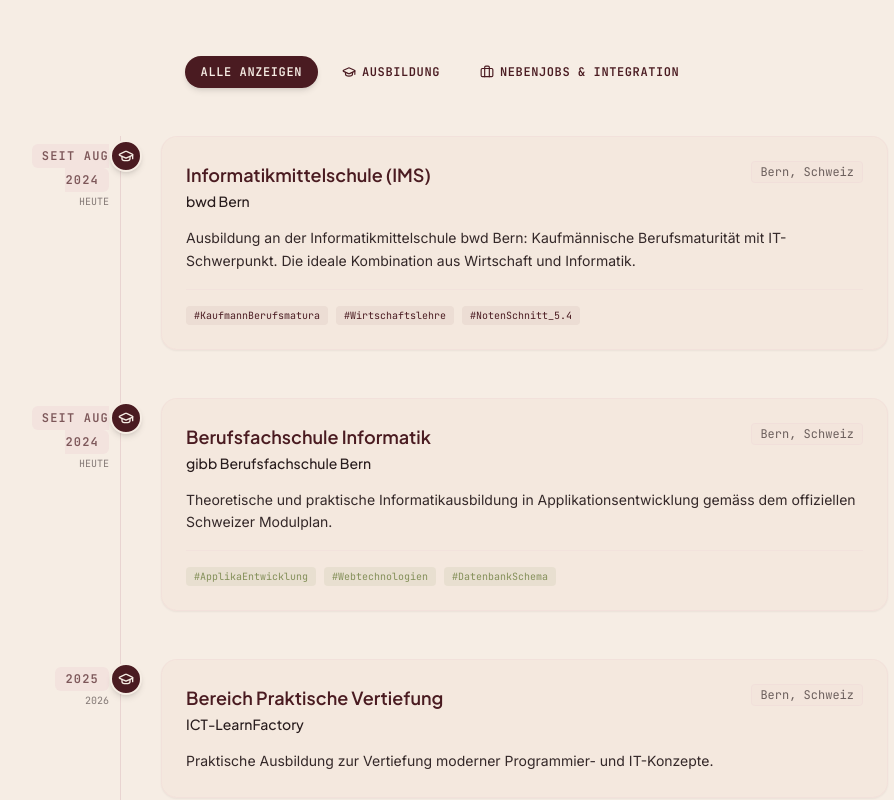
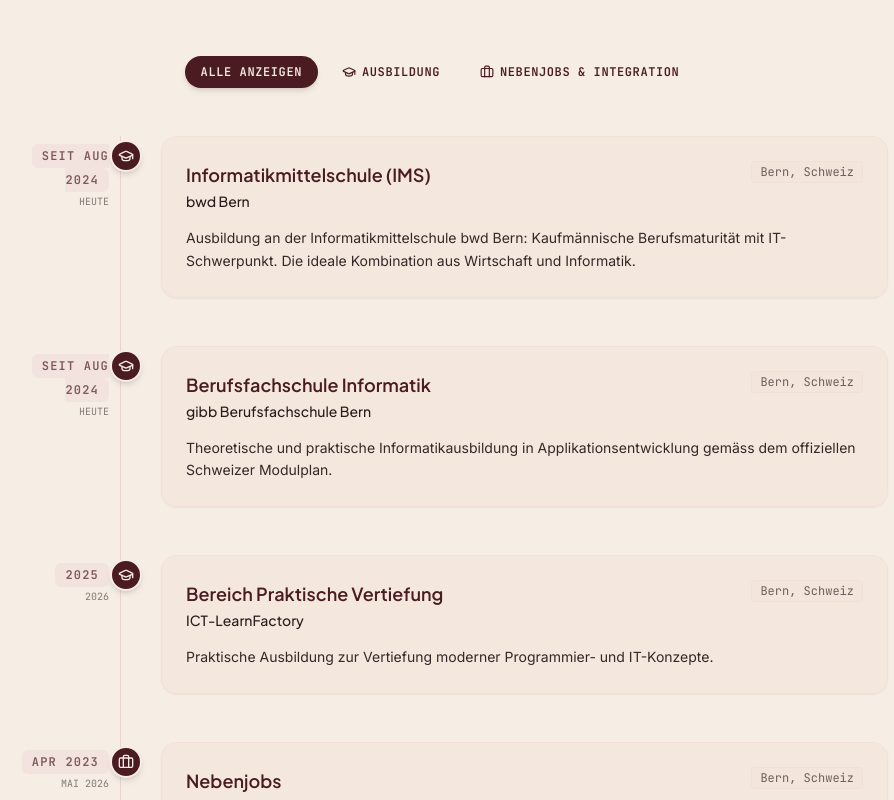
Before and after one commit to yayanadzhyma/Website, a React (Vite) app: page / in a window 1280 px wide. Shown: the part 1060-1860 px from the top of the page, without its empty margins (200-1094 px from the left). Built offline with nearby package versions, Linux system fonts and the light colour scheme.

Commit message:
Projekten aktualisiert

```diff
--- a/src/components/Projects.tsx
+++ b/src/components/Projects.tsx
@@ -367,7 +367,7 @@ export default function Projects() {
                       <div className="flex justify-between items-center pb-4 border-b border-brand-pink/20">
                         <div>
                           <h4 className="font-display font-bold text-sm text-brand-wine">C# Windows Forms Projekt</h4>
-                          <p className="text-[10px] text-brand-wine/70 font-mono">bwd / gibb Schulprojekt</p>
+                          <p className="text-[10px] text-brand-wine/70 font-mono">einfaches 2048 Spiel</p>
                         </div>
                         <span className="px-2.5 py-0.5 bg-brand-wine/10 border border-brand-pink/25 text-brand-wine font-mono text-[9px] uppercase tracking-widest rounded-full font-bold">
                           C# & WINDOWS FORMS
@@ -391,7 +391,7 @@ export default function Projects() {
                       <div className="flex flex-col sm:flex-row justify-between items-start sm:items-center pb-4 border-b border-brand-pink/20 gap-4">
                         <div>
                           <h4 className="font-display font-bold text-sm text-brand-wine">Relationales SQL-Datenbankschema</h4>
-                          <p className="text-[10px] text-brand-wine/70 font-mono">Modul 164 Relationale Datenbanken — Pasta Restaurant</p>
+                          <p className="text-[10px] text-brand-wine/70 font-mono">Relationale Datenbanken</p>
                         </div>
                         <span className="px-2.5 py-0.5 bg-brand-wine/10 border border-brand-pink/20 text-brand-wine font-mono text-[9px] uppercase tracking-widest rounded-full font-bold">
                             SQLITE3 & ERD
@@ -445,7 +445,7 @@ export default function Projects() {
                     <div className="p-6 rounded-2xl bg-brand-beige/40 border border-brand-pink/30 space-y-6 text-brand-wine">
                       <div className="flex justify-between items-center pb-4 border-b border-brand-pink/20">
                         <div>
-                          <h4 className="font-display font-bold text-sm text-brand-wine">Dreesify App Video (Modulabschluss)</h4>
+                          <h4 className="font-display font-bold text-sm text-brand-wine">Dreesify App Video</h4>
                           <p className="text-[10px] text-brand-wine/70 font-mono">Digitale Kleiderschrankverwaltung &amp; Wetter-Outfit-Empfehlungen (Mobile Format)</p>
                         </div>
                         <span className="px-2.5 py-0.5 bg-brand-pink/10 border border-brand-pink/20 text-brand-wine font-mono text-[9px] uppercase tracking-widest rounded-full font-bold">
@@ -489,8 +489,8 @@ export default function Projects() {
                     <div className="p-6 rounded-2xl bg-brand-beige/40 border border-brand-pink/30 space-y-6 text-brand-wine">
                       <div className="flex justify-between items-center pb-4 border-b border-brand-pink/20">
                         <div>
-                          <h4 className="font-display font-bold text-sm text-brand-wine">.NET MAUI App Video (Modul 152)</h4>
-                          <p className="text-[10px] text-brand-wine/70 font-mono">C# &amp; XAML (.NET MAUI MVVM Desktop &amp; Tablet GUI)</p>
+                          <h4 className="font-display font-bold text-sm text-brand-wine">.NET MAUI App Video</h4>
+                          <p className="text-[10px] text-brand-wine/70 font-mono">.NET MAUI MVVM Desktop &amp; Tablet GUI Applikation</p>
                         </div>
                         <span className="px-2.5 py-0.5 bg-brand-wine/10 border border-brand-pink/25 text-brand-wine font-mono text-[9px] uppercase tracking-widest rounded-full font-bold">
                           C# & .NET MAUI
@@ -571,7 +571,7 @@ export default function Projects() {
                         <div>
                           <h4 className="font-display font-bold text-sm text-brand-wine">Webauftritt Portfolio Video (Modul 293)</h4>
                           <p className="text-[10px] text-brand-wine/70 font-mono">
-                            Dreiteiliges Schulprojekt // Rezept-Blog, Terra Verde & Yana's Health (Bestnote 6.0)
+                            Dreiteiliges Schulprojekt // Website für Rezept-Blog, Website für ein Restaurant & Health Center
                           </p>
                         </div>
                         <span className="px-2.5 py-0.5 bg-brand-pink/10 border border-brand-pink/20 text-brand-wine font-mono text-[9px] uppercase tracking-widest rounded-full font-bold">
@@ -629,7 +629,7 @@ export default function Projects() {
                       <div className="flex justify-between items-center pb-4 border-b border-brand-pink/20">
                         <div>
                           <h4 className="font-display font-bold text-sm text-brand-wine">Evently Mobile App Video (Modul 335)</h4>
-                          <p className="text-[10px] text-brand-wine/70 font-mono">ICT-LearnFactory AG Teamprojekt // React Native &amp; Firebase iOS App (Mobile Format)</p>
+                          <p className="text-[10px] text-brand-wine/70 font-mono">React Native &amp; Firebase iOS App (Mobile Format)</p>
                         </div>
                         <span className="px-2.5 py-0.5 bg-brand-pink/10 border border-brand-pink/20 text-brand-wine font-mono text-[9px] uppercase tracking-widest rounded-full font-bold">
                           REACT NATIVE & FIREBASE
--- a/src/components/Resume.tsx
+++ b/src/components/Resume.tsx
@@ -129,22 +129,6 @@ export default function Resume() {
                   <p className="text-xs sm:text-sm text-brand-dark/85 mt-4 leading-relaxed font-normal">
                     {event.description}
                   </p>
-
-                  {/* Skill association footer tags */}
-                  {event.type === 'education' && event.organization.includes('bwd') && (
-                    <div className="flex gap-2 flex-wrap mt-4 pt-4 border-t border-brand-pink/20">
-                      <span className="text-[10px] font-mono bg-brand-wine/5 text-brand-wine px-2 py-0.5 rounded">#KaufmannBerufsmatura</span>
-                      <span className="text-[10px] font-mono bg-brand-wine/5 text-brand-wine px-2 py-0.5 rounded">#Wirtschaftslehre</span>
-                      <span className="text-[10px] font-mono bg-brand-wine/5 text-brand-wine px-2 py-0.5 rounded">#NotenSchnitt_5.4</span>
-                    </div>
-                  )}
-                  {event.type === 'education' && event.organization.includes('gibb') && (
-                    <div className="flex gap-2 flex-wrap mt-4 pt-4 border-t border-brand-pink/20">
-                      <span className="text-[10px] font-mono bg-brand-sage/10 text-brand-sage px-2 py-0.5 rounded">#ApplikaEntwicklung</span>
-                      <span className="text-[10px] font-mono bg-brand-sage/10 text-brand-sage px-2 py-0.5 rounded">#Webtechnologien</span>
-                      <span className="text-[10px] font-mono bg-brand-sage/10 text-brand-sage px-2 py-0.5 rounded">#DatenbankSchema</span>
-                    </div>
-                  )}
                 </div>
               </motion.div>
             ))}
```
